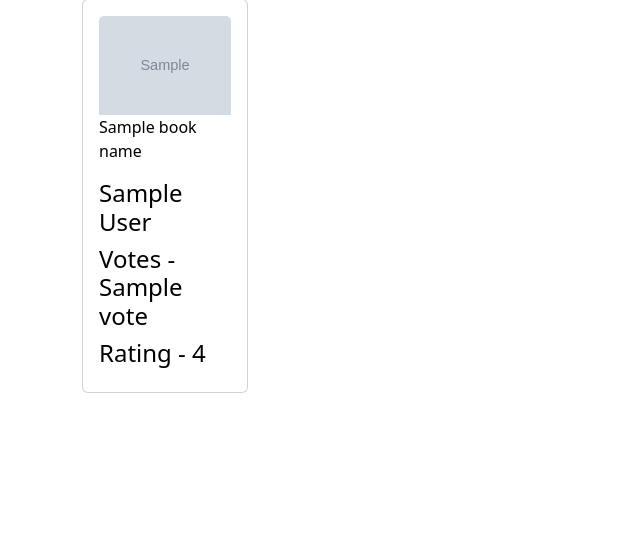
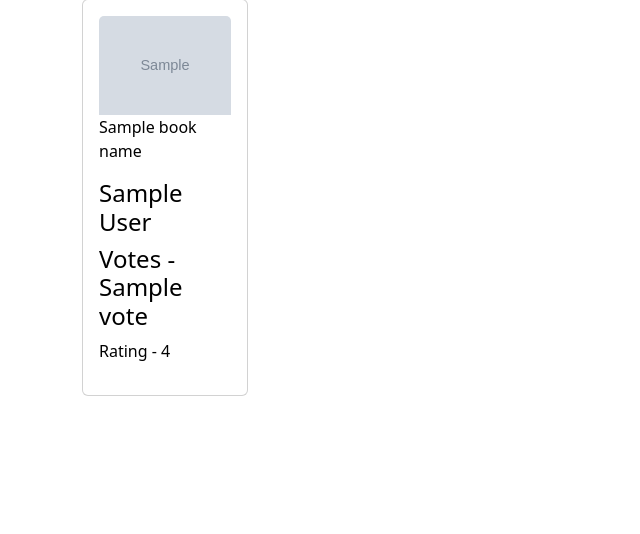
Before and after one commit to aruneer007/Bookrecommendersystem, a Flask app: template templates/index.html in a window 1280 px wide. Shown: the part 196-730 px from the top of the page, without its empty margins (0-640 px from the left). Run offline with Flask 3, Linux system fonts and the light colour scheme; the template is opened without the code that fills it: most values are stand-ins (such as "Sample title", 1, 10 or a date in 2020).

Commit message:
Update index.html

```diff
--- a/templates/index.html
+++ b/templates/index.html
@@ -37,7 +37,7 @@
                             <p class="text-black">{{ book_name[i] }}</p>
                             <h4 class="text-black">{{ author[i] }}</h4>
                             <h4 class="text-black">Votes - {{ votes[i] }}</h4>
-                            <h4 class="text-black">Rating - {{ rating[i] }}</h4>
+                            <p class="text-black">Rating - {{ rating[i] }}</p>
                         </div>
                     </div>
                 </div>
```
